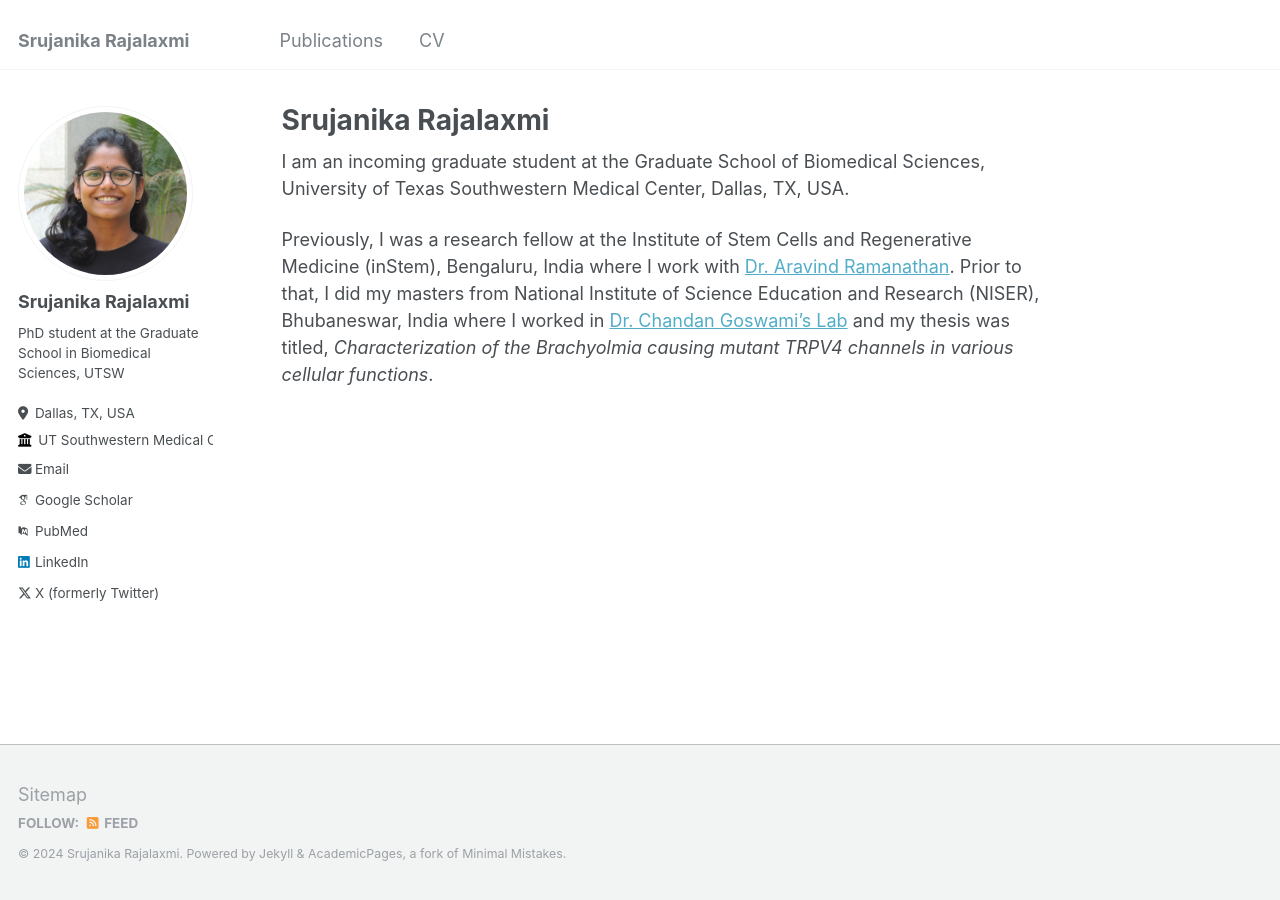
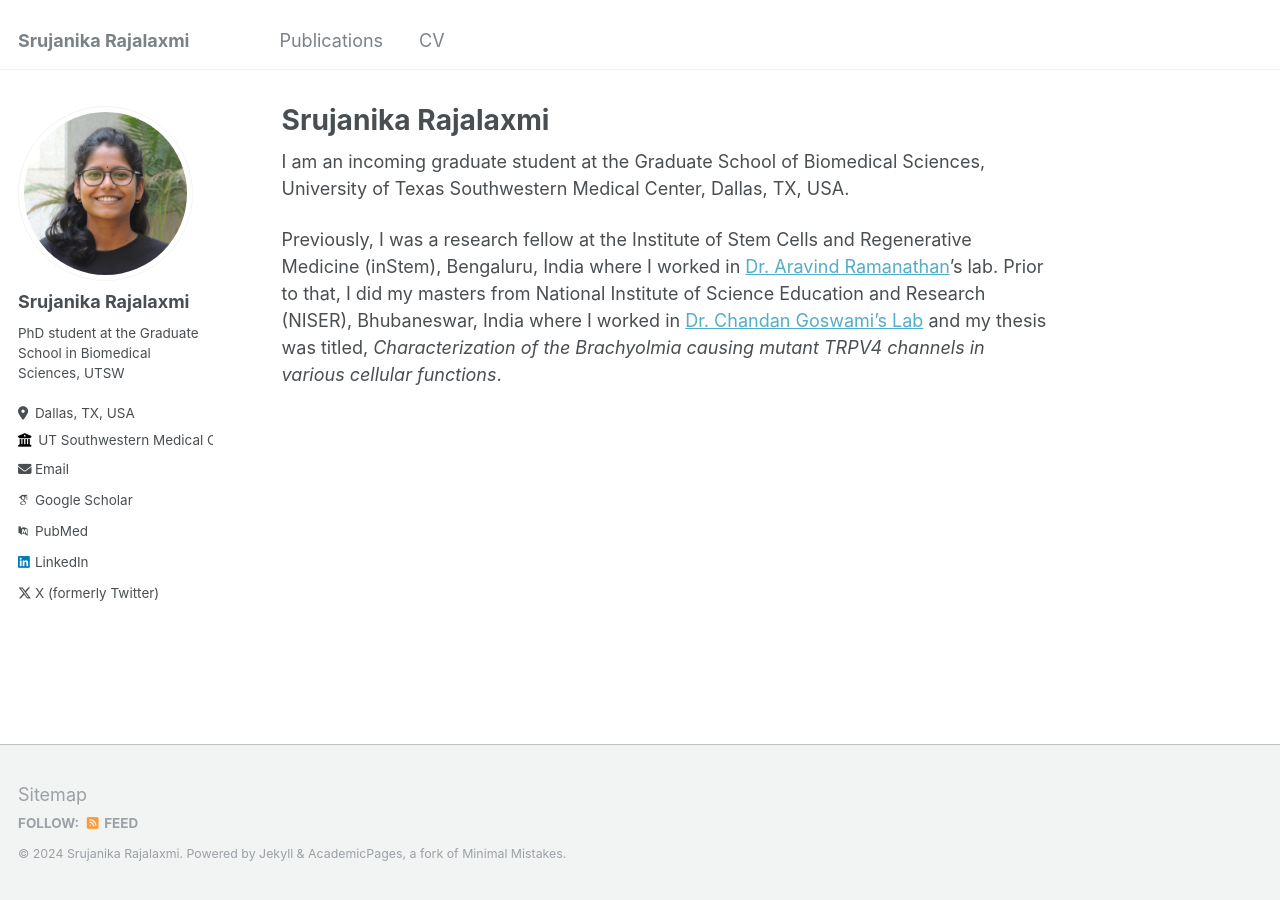
Before and after one commit to SrujanikaR/SrujanikaR.github.io, a Jekyll site: the page built from _pages/about.md, in a window 1280 px wide. Built offline with Jekyll 4.4.1, drawn with Linux system fonts in a browser that asks for light colours; some web fonts are replaced.

Commit message:
fixed About typo

```diff
--- a/_pages/about.md
+++ b/_pages/about.md
@@ -11,8 +11,8 @@ I am an incoming graduate student at the Graduate School of Biomedical
 Sciences, University of Texas Southwestern Medical Center, Dallas, TX, USA.
 
 Previously, I was a research fellow at the Institute of Stem Cells and
-Regenerative Medicine (inStem), Bengaluru, India where I work with [Dr. Aravind
-Ramanathan](https://instem.res.in/faculty/arvind). Prior to that, I did my
+Regenerative Medicine (inStem), Bengaluru, India where I worked in [Dr. Aravind
+Ramanathan](https://instem.res.in/faculty/arvind)'s lab. Prior to that, I did my
 masters from National Institute of Science Education and Research (NISER),
 Bhubaneswar, India where I worked in [Dr. Chandan Goswami's
 Lab](https://www.niser.ac.in/~chandan) and my thesis was titled,
```
